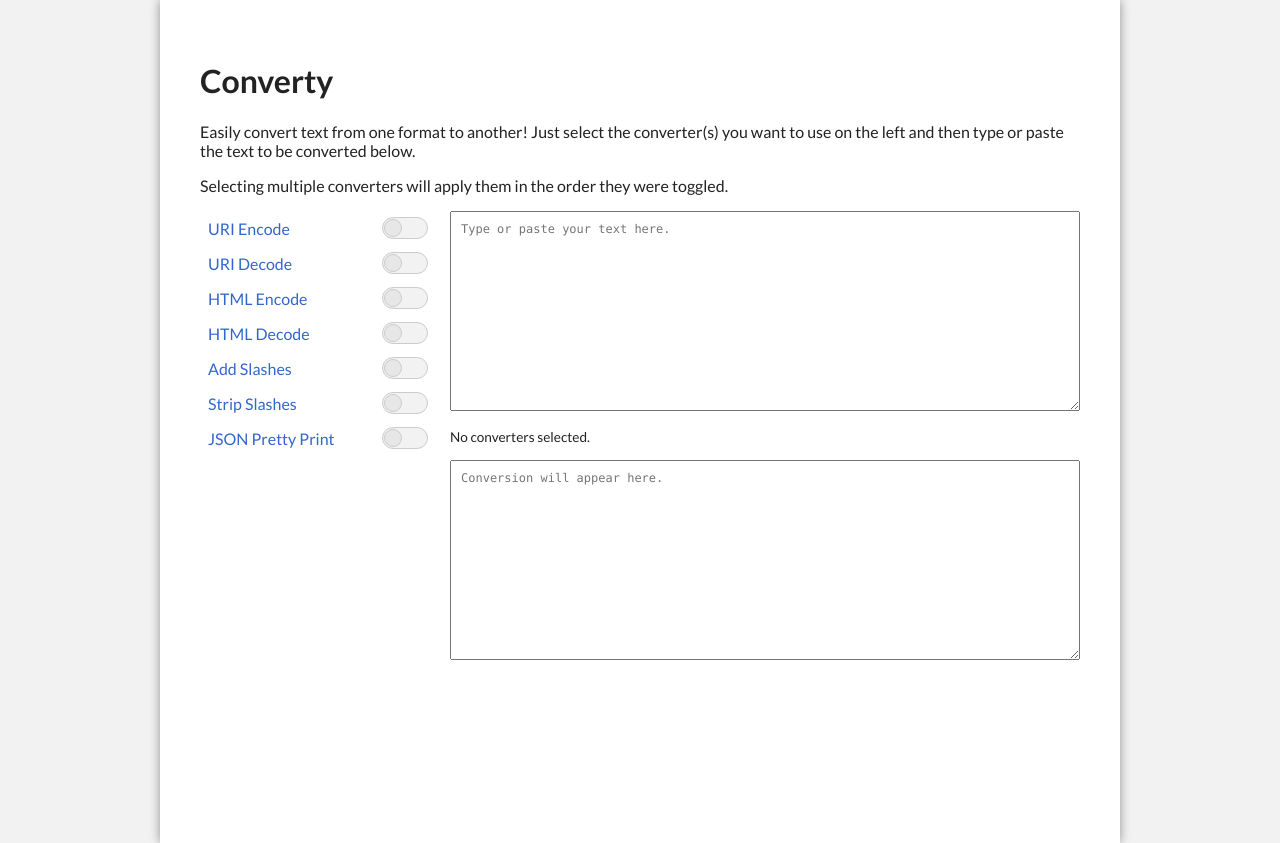
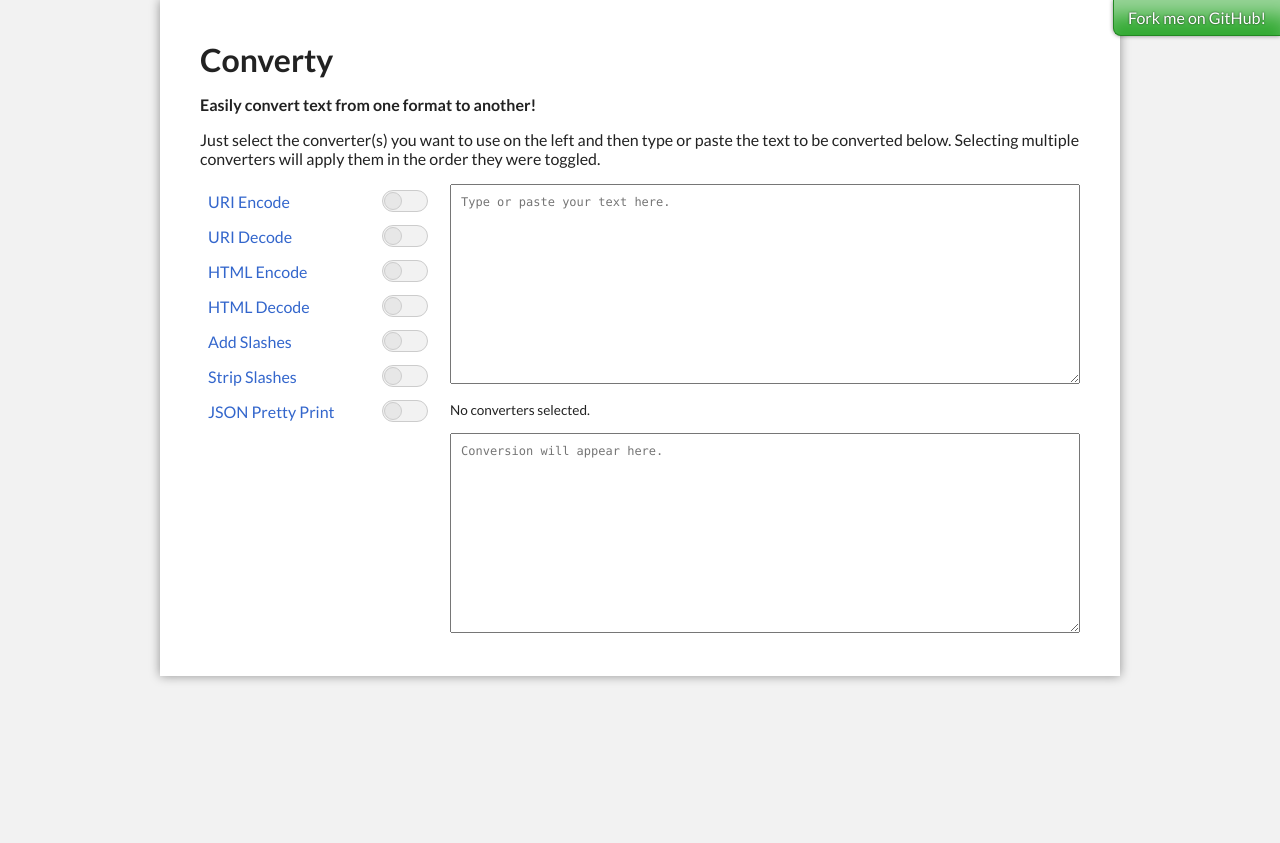
Before and after one commit to djvirgen/ng-converty, a website: page index.html in a window 1280 px wide. After the commit the page ends 800 px from the top, so only its background shows below. Drawn offline with nearby package versions, Linux system fonts and the light colour scheme.

Commit message:
Add fork link

```diff
--- a/css/styles.css
+++ b/css/styles.css
@@ -10,9 +10,13 @@
   padding: 40px;
   font-family: Lato;
   font-size: 100%;
-  padding-bottom: 180px;
   box-shadow: 0 0 10px rgba(0, 0, 0, 0.4);
   -webkit-transition: all 0.25s ease;
+}
+
+h1{
+  margin: 0;
+  padding: 0;
 }
 
 a{
@@ -141,3 +145,19 @@
 .no-converters{
   padding: 5px 0;
 }
+
+a.forkme{
+  position: fixed;
+  top: 0;
+  right: 0;
+  display: block;
+  padding: 8px 14px;
+  background: #3a3;
+  color: #fff;
+  box-shadow: 0 0 4px rgba(0, 0, 0, 0.45), inset 0 25px 20px -10px rgba(255, 255, 255, 0.5);
+  border-radius: 0 0 0 8px;
+  border: 1px solid #282;
+  border-top: none;
+  border-right: none;
+  text-shadow: 0 0 2px rgba(0, 0, 0, 0.75);
+}
--- a/index.html
+++ b/index.html
@@ -13,13 +13,12 @@
     </header>
     <section ng-controller="MainController">
       <p>
-        Easily convert text from one format to another! Just select the
-        converter(s) you want to use on the left and then type or paste the
-        text to be converted below.
+        <strong>Easily convert text from one format to another!</strong>
       </p>
-      <p>
-        Selecting multiple converters will apply them in the order they were
-        toggled.
+
+      <p>Just select the converter(s) you want to use on the left and then type
+        or paste the text to be converted below. Selecting multiple converters
+        will apply them in the order they were toggled.
       </p>
 
       <section class="convertors-container">
@@ -48,5 +47,7 @@
         <textarea ng-model="output" readonly placeholder="Conversion will appear here."></textarea>
       </section>
     </section>
+
+    <a href="https://github.com/djvirgen/ng-converty" class="forkme">Fork me on GitHub!</a>
   </body>
 </html>
```
